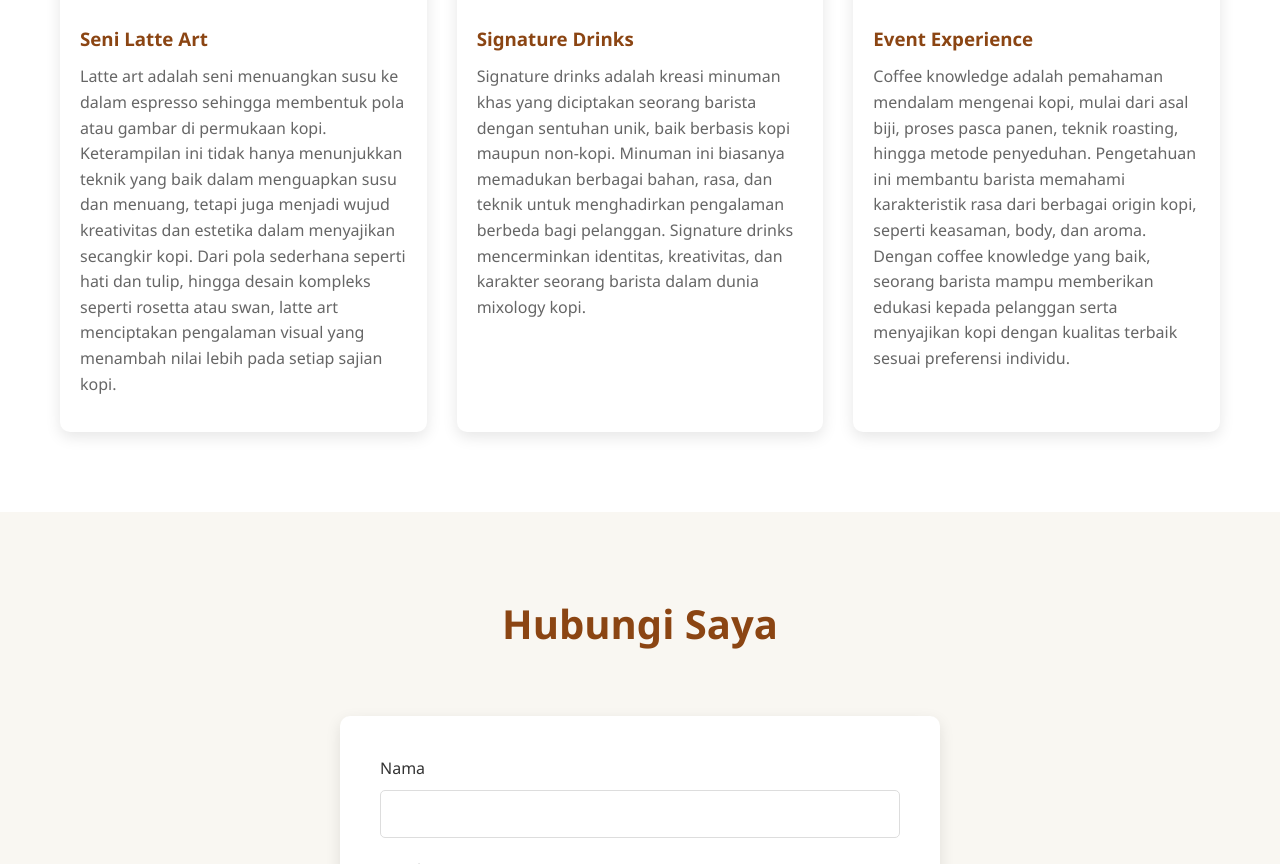
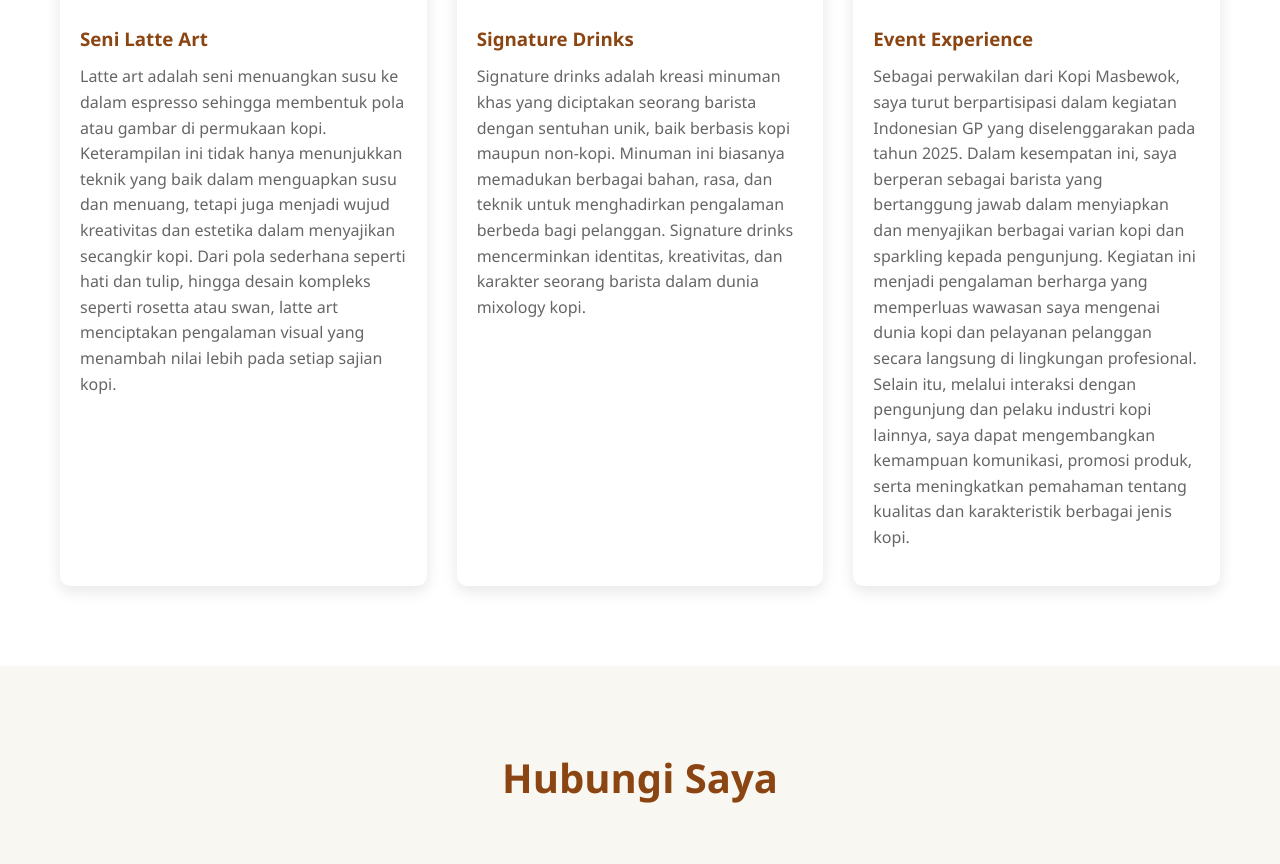
Before and after one commit to ArromFlys/Portofolio_Fakhrurrozi, a plain HTML site: page index.html in a window 1280 px wide. Shown: the part 1705-2569 px from the top of the page. Drawn offline with Linux system fonts and the light colour scheme.

Commit message:
Update index.html

```diff
--- a/index.html
+++ b/index.html
@@ -386,7 +386,8 @@
                     <img src="event.jpeg" alt="Coffee Knowledge">
                     <div class="portfolio-info">
                         <h3>Event Experience</h3>
-                        <p>Coffee knowledge adalah pemahaman mendalam mengenai kopi, mulai dari asal biji, proses pasca panen, teknik roasting, hingga metode penyeduhan. Pengetahuan ini membantu barista memahami karakteristik rasa dari berbagai origin kopi, seperti keasaman, body, dan aroma. Dengan coffee knowledge yang baik, seorang barista mampu memberikan edukasi kepada pelanggan serta menyajikan kopi dengan kualitas terbaik sesuai preferensi individu.</p>
+                        <p>Sebagai perwakilan dari Kopi Masbewok, saya turut berpartisipasi dalam kegiatan Indonesian GP yang diselenggarakan pada tahun 2025. Dalam kesempatan ini, saya berperan sebagai barista yang bertanggung jawab dalam menyiapkan dan menyajikan berbagai varian kopi dan sparkling kepada pengunjung.
+Kegiatan ini menjadi pengalaman berharga yang memperluas wawasan saya mengenai dunia kopi dan pelayanan pelanggan secara langsung di lingkungan profesional. Selain itu, melalui interaksi dengan pengunjung dan pelaku industri kopi lainnya, saya dapat mengembangkan kemampuan komunikasi, promosi produk, serta meningkatkan pemahaman tentang kualitas dan karakteristik berbagai jenis kopi.</p>
                     </div>
                 </div>
             </div>
```
